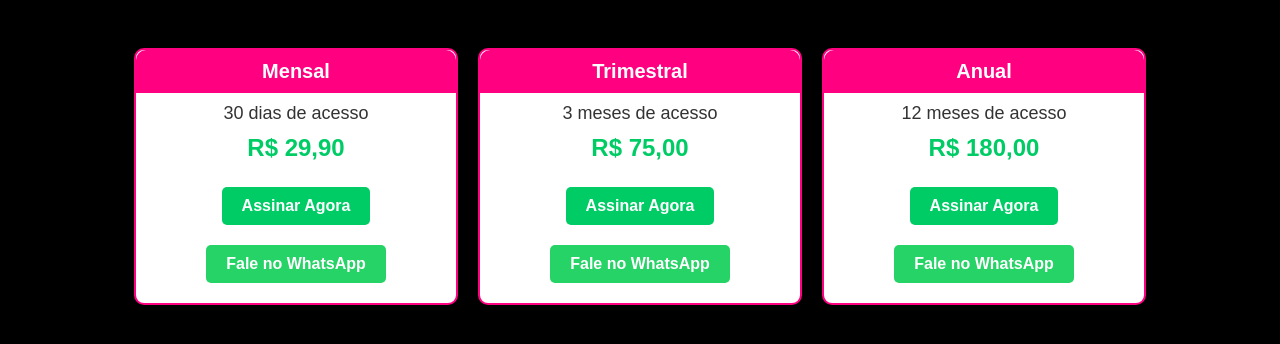
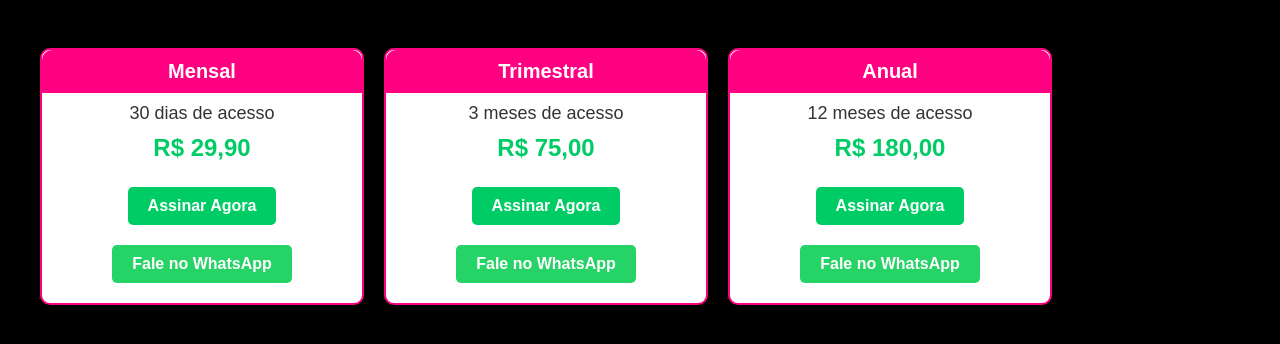
Before and after one commit to freitasonplay/iptv, a plain HTML site: page index.html in a window 1280 px wide. Shown: the part 602-946 px from the top of the page. Drawn offline with Linux system fonts and the light colour scheme.

Commit message:
Update index.html

```diff
--- a/index.html
+++ b/index.html
@@ -62,7 +62,7 @@
         .plans {
             display: flex;
             flex-wrap: wrap;
-            justify-content: center;
+            justify-content: left;
             gap: 20px;
             margin: 30px auto;
             padding: 20px;
```
